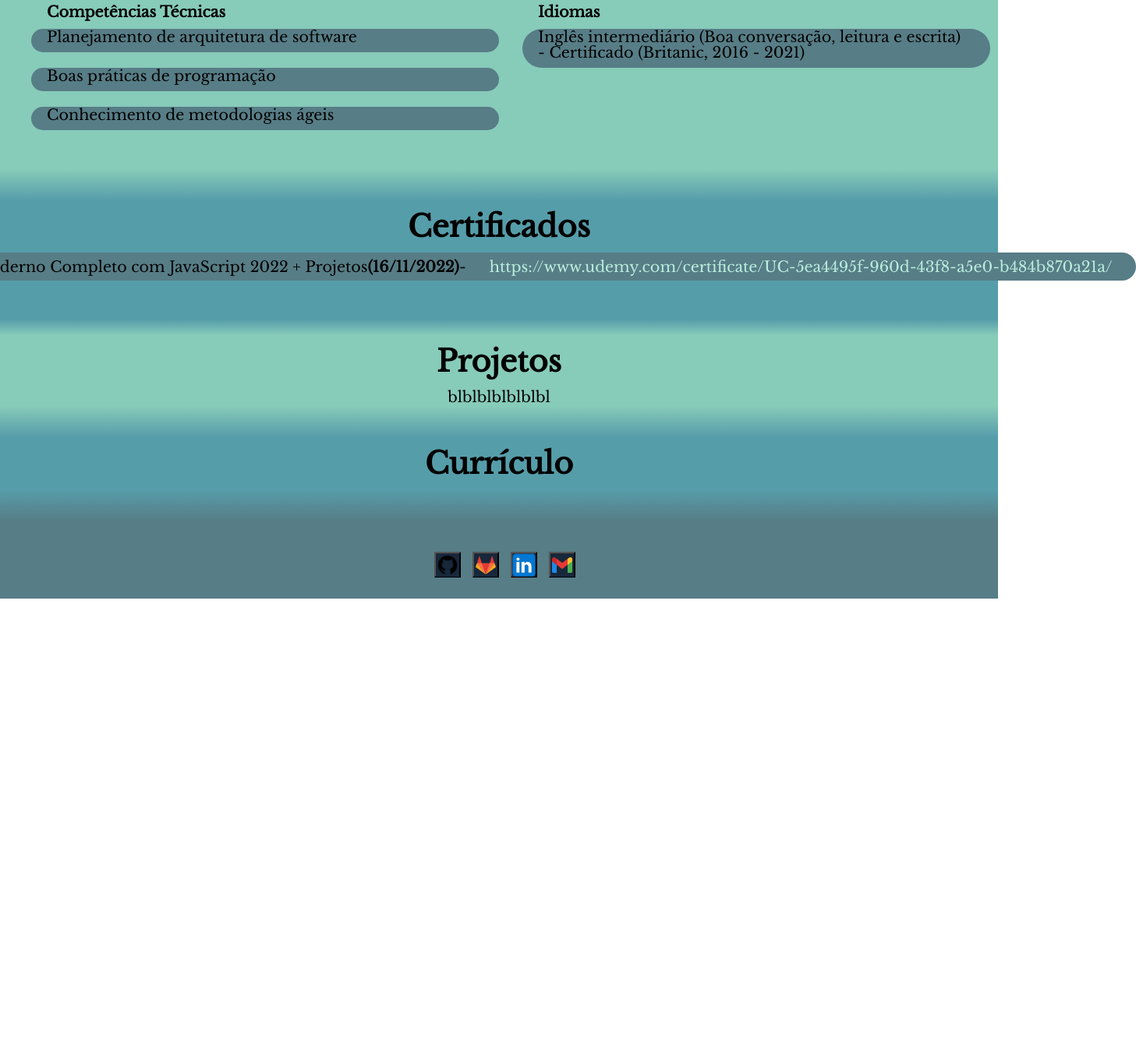
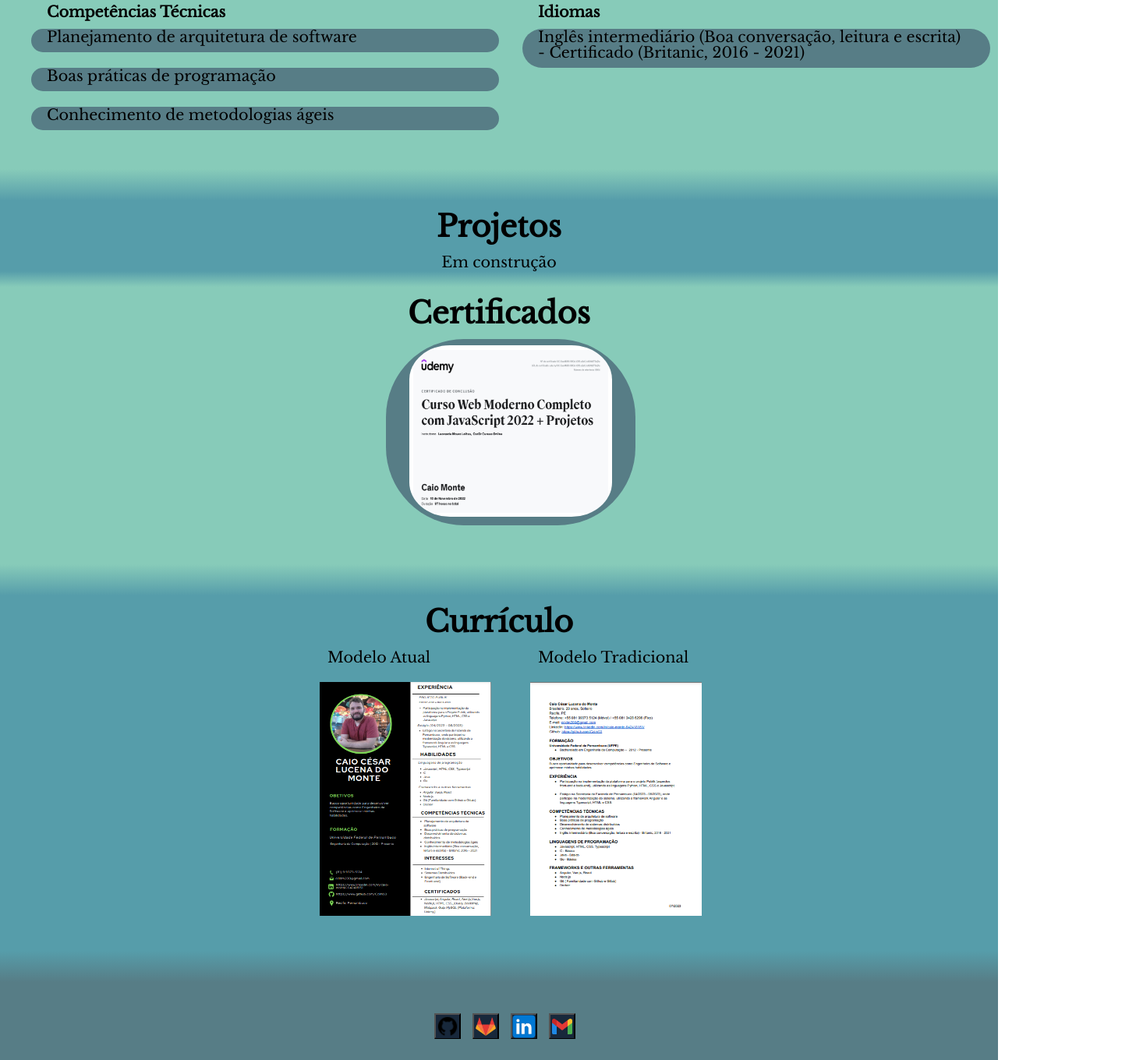
Before and after one commit to Cclm93/Portifolio, a plain HTML site: page index.html in a window 1280 px wide. Shown: the part 1811-3171 px from the top of the page at 78% size, 1457 px wide, since content can reach past the window. Before the commit the page ends 2579 px from the top, so only its background shows below. Drawn offline with nearby package versions, Linux system fonts and the light colour scheme.

Commit message:
Adição de previews e criação da sessão currículo
Houve a criação da sessão de currículos
  + adição de previews nas sessões de certificados e currículos

```diff
--- a/Styles/Style.css
+++ b/Styles/Style.css
@@ -181,14 +181,16 @@ ul li a:hover, ul li a:active{
     display: flex;
     flex-direction: column;
     align-items: center;
-    background: #569DAA;
+
+    background: #87CBB9;
 }
 
 .boxprojetos{
    display:flex;
    flex-direction: column;
    align-items: center;
-   background: #87CBB9;
+   background: #569DAA;
+
 }
 
 .boxcurriculos{
@@ -262,6 +264,43 @@ button img{
     height:40px;
 }
 
+
+.preview{
+    height: 300px;
+    width: 220px;
+    margin: 10px;
+
+}
+
+
+
+.boxh{
+    display: flex;
+    flex-direction: row;
+}
+
+.boxcurriculos .boxh .boxv{
+    display:flex;
+    flex-direction: column;
+}
+
+.certificadopreview{
+    height: 220px;
+    width: 260px;
+    border-radius: 20%;
+
+}
+
+.boxcertificados .boxv ul li .certificadopreview:hover{
+
+    box-shadow: 1px 1px 2px 2px rgba(0, 0, 0, 0.2);
+}
+
+
+
+
+
+
 .elem1{
     border: 4px solid rgb(190, 238, 15);
 }
--- a/index.html
+++ b/index.html
@@ -165,31 +165,53 @@
 
 
 <div class="boxchange2"></div>
+<div id="projetos" class="boxprojetos">
+    <h1>Projetos</h1>
+   Em construção
+   </div>
 
 
-    <div id="certificados" class="boxcertificados">
-        <h1>Certificados</h1>
-        <div class=" boxv">
-            <ul>
-                    <li> Curso Web Moderno Completo com JavaScript 2022 + Projetos  <b>(16/11/2022)</b> -
-                        <br><a href="https://www.udemy.com/certificate/UC-5ea4495f-960d-43f8-a5e0-b484b870a21a/">https://www.udemy.com/certificate/UC-5ea4495f-960d-43f8-a5e0-b484b870a21a/</a>
-                    </li>
-           </ul>
-        </div>
-   </div>
 
 
    <div class="boxchange1"></div>
 
-   <div id="projetos" class="boxprojetos">
-    <h1>Projetos</h1>
-    blblblblblblbl
-   </div>
+   <div id="certificados" class="boxcertificados">
+    <h1>Certificados</h1>
+    <div class=" boxv">
+        <ul>
+                <li>
+                    <br><a href="https://www.udemy.com/certificate/UC-5ea4495f-960d-43f8-a5e0-b484b870a21a/">
+                             <img class="certificadopreview" src="assets/Certificado webmodernopreview.jpg" alt="webmodernopreview">
+                       </a>
+                </li>
+       </ul>
+    </div>
+</div>
 
    <div class="boxchange2"></div>
 
 <div class="boxcurriculos">
     <h1>Currículo</h1>
+
+    <div class="boxh">
+
+        <div class="boxv">
+              <p>Modelo Atual</p>
+              <a href="assets\CV-CaioMonte.pdf">
+                     <img class="preview" src="assets/CVpreview.png" alt="cvpreview">
+              </a>
+        </div>
+
+        <div class="boxv">
+                <p>Modelo Tradicional</p>
+                <a href="assets\CV_CaioMonte Trad.pdf">
+                      <img class="preview" src="assets/CVtradpreview.png" alt="cvtradpreview">
+                </a>
+        </div>
+
+    </div>
+
+
 </div>
 <div class="boxchangefooter"></div>
 
```
Also changed, not shown: assets/CVpreview.png (added), assets/CVtradpreview.png (added), assets/Certificado webmodernopreview.jpg (added), 2 other files.
